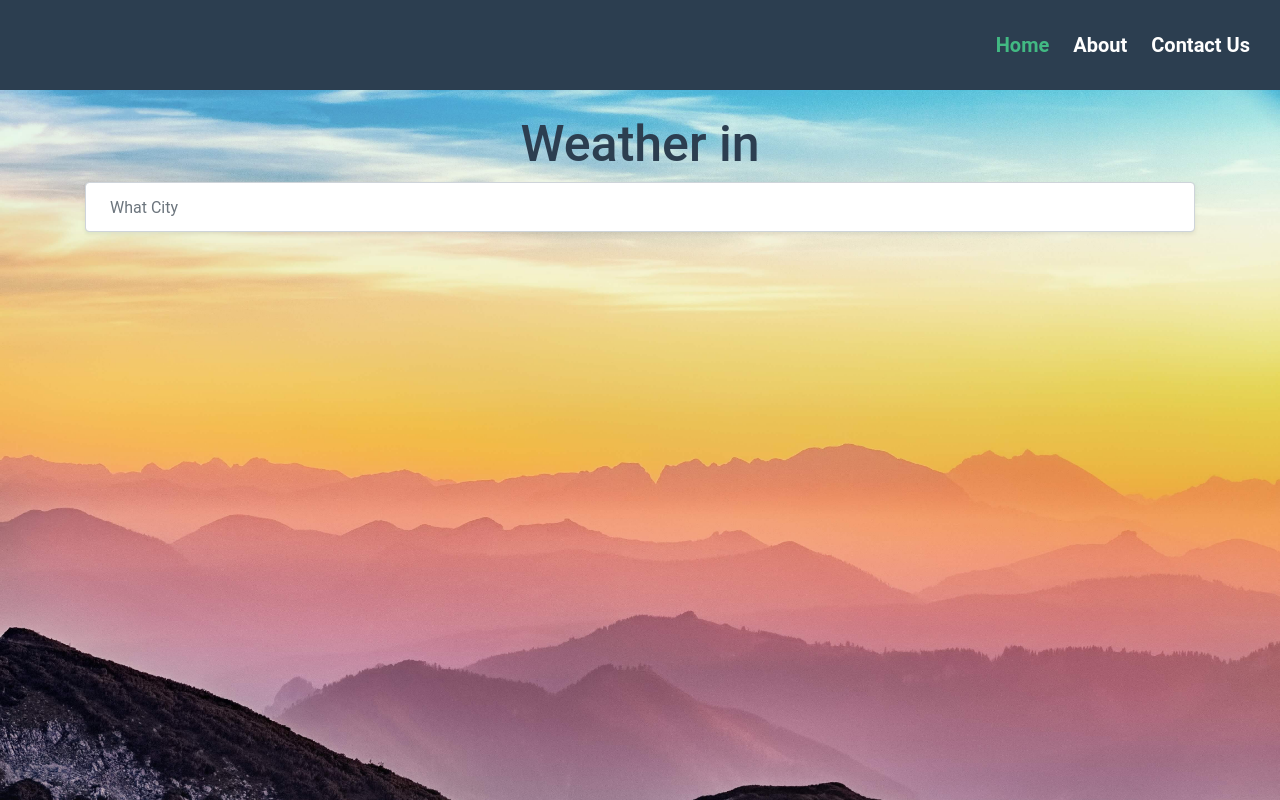
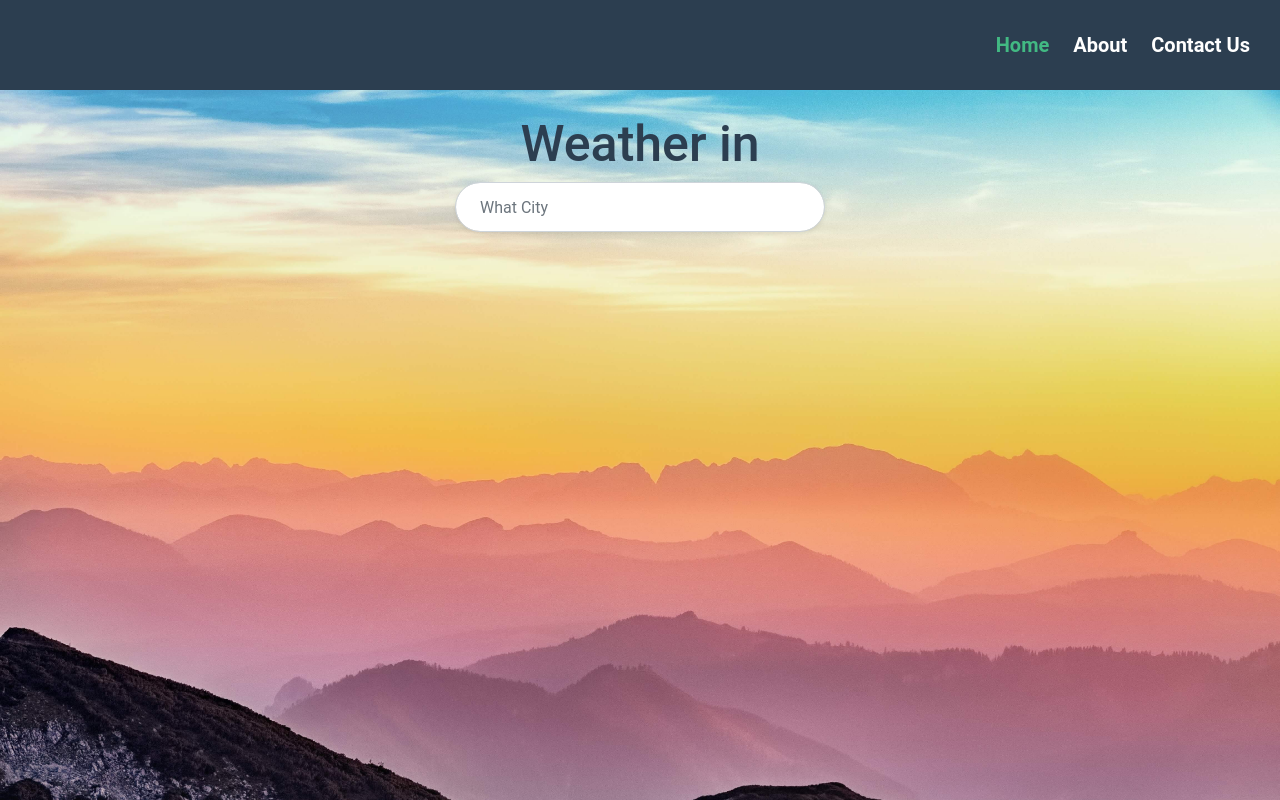
Before and after one commit to Luxlinna/Exam3, a Vue app: page / in a window 1280 px wide. Shown: the top 800 px of the page. Built offline with nearby package versions, Linux system fonts and the light colour scheme.

Commit message:
commit files

```diff
--- a/src/assets/styles/custom.css
+++ b/src/assets/styles/custom.css
@@ -2,11 +2,13 @@
   position: absolute;
   height: 100%;
   width: 100%;
+
 }
 
 .container {
-  max-width: 400px;
-  min-width: 360px;
+  max-width: 400px !important;
+  min-width: 360px !important;
+
 }
 .title {
   font-size: 50px;
@@ -14,10 +16,10 @@
 }
 
 .form-rounded {
-  border-radius: 2rem;
+  border-radius: 2rem !important;
 }
 .back-card {
-  border-radius: 40px !important;
+  border-radius: 2rem !important;
   color: white;
   background: linear-gradient(to bottom right, #707070, #434647);
   text-shadow: 2px 2px 2px #707070;
@@ -37,7 +39,6 @@
   position: relative;
   top: -50px;
   font-size: 40pt;
-  font-family: 'Times New Roman', Times, serif;
 }
 
 .temp span {
--- a/src/components/HomePage.vue
+++ b/src/components/HomePage.vue
@@ -2,7 +2,7 @@
   <div class="container-fluid m-0 p-0">
     <div id="home-page" class="full-height">
         <div id = "main" :class = "isDay ? 'day' : 'night'">
-            <div class = "container my-4">
+            <div class = "container my-4 ">
                 <h1 class = "title text-center"> Weather in</h1>
                 <form class = "search-location" v-on:submit.prevent="getWeather">
                     <input
@@ -15,7 +15,7 @@
                 </form>
 
                 <p class = "text-center my-3" v-if = "cityFound">No city found</p>
-                <div class = "card rounded my-3 shadow-lg back-card overflow-hidden" v-if = "visible">
+                <div class = "card form-rounded my-3 shadow-lg back-card overflow-hidden" v-if = "visible">
                     <!-- weather animation container -->
                     <div>
                     <div icon = "sunny" v-if = "clearsky">
--- a/src/views/Home.vue
+++ b/src/views/Home.vue
@@ -1,5 +1,5 @@
 <template>
-  <div class="home">
+  <div class="home justify-content-center">
     <HomePage/>
   </div>
 </template>
```
